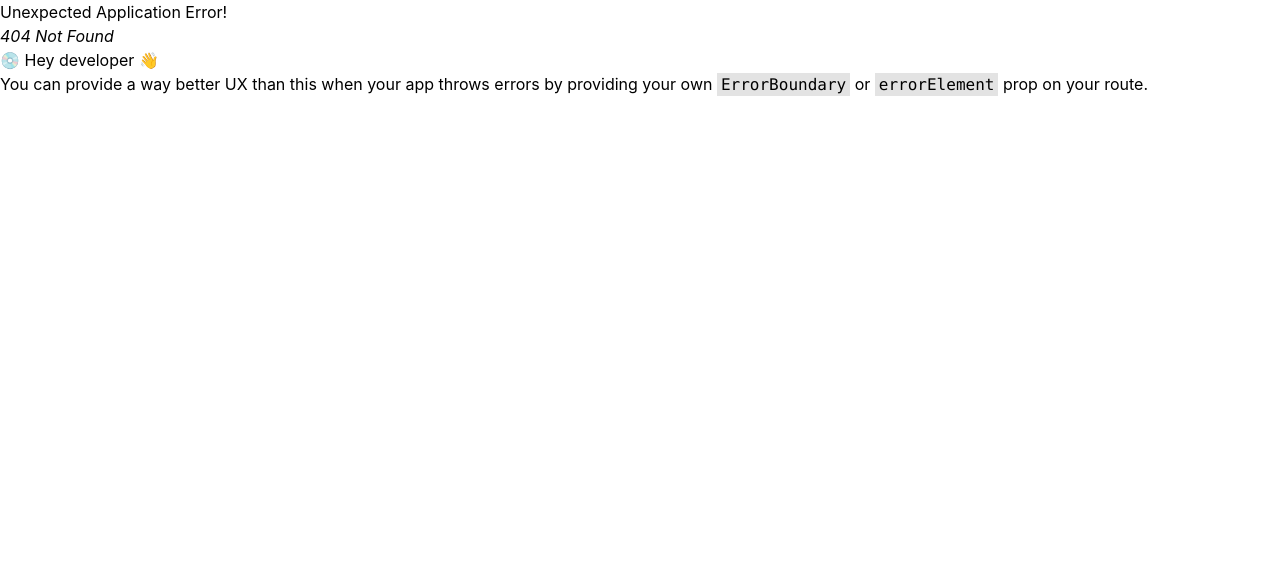
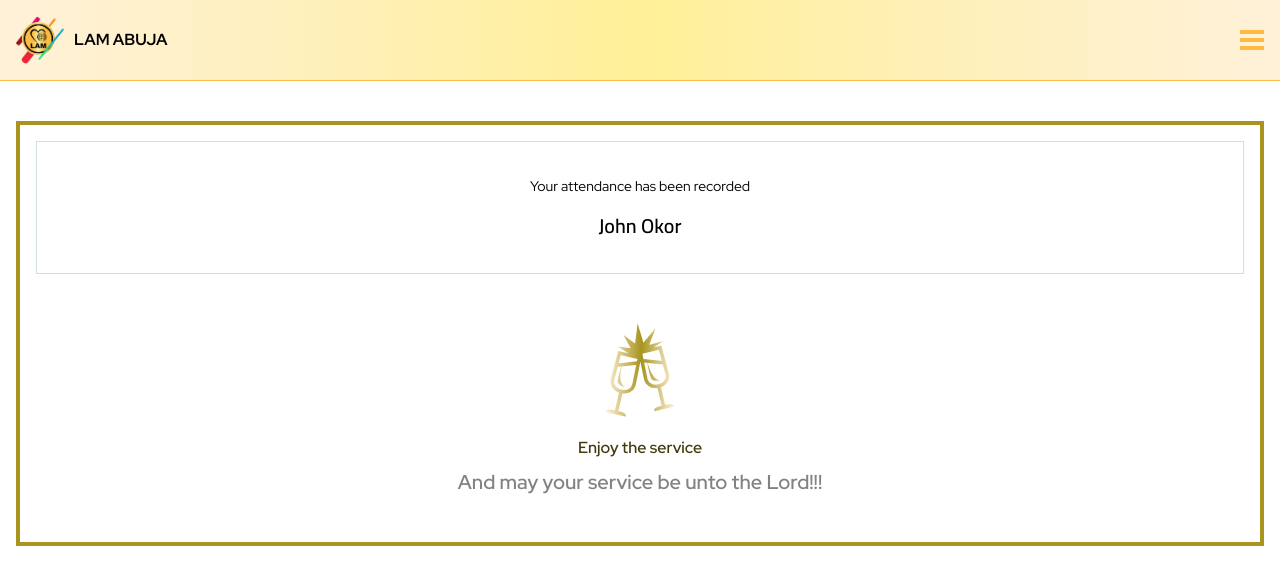
Before and after one commit to progressijuwe/lam-attendance-react, a React (Vite) app: page /confirmed in a window 1280 px wide. Before the commit this address had no page. Shown: the top 584 px of the page. Built offline with nearby package versions, Linux system fonts and the light colour scheme.

Commit message:
Confirmation Page

```diff
--- a/src/pages/AboutPage.jsx
+++ /dev/null
@@ -1,6 +0,0 @@
-export default function AboutPage(){
-
-    return(
-        <h1>About</h1>
-    )
-}
--- /dev/null
+++ b/src/pages/ConfirmationPage.jsx
@@ -0,0 +1,10 @@
+import ConfirmationSection from "../sections/confirmation/ConfirmationSection"
+
+export default function ConfirmationPage(){
+
+    return(
+        <div>
+            <ConfirmationSection />
+        </div>
+    )
+}
--- a/src/router.jsx
+++ b/src/router.jsx
@@ -1,7 +1,7 @@
 import { createBrowserRouter } from 'react-router-dom'
 import MainLayout from './layouts/MainLayout'
 import HomePage from './pages/HomePage'
-import AboutPage from './pages/AboutPage'
+import ConfirmationPage from './pages/ConfirmationPage'
 
 export const router = createBrowserRouter([
   {
@@ -9,7 +9,7 @@ export const router = createBrowserRouter([
     element: <MainLayout />,
     children: [
       { index: true,    element: <HomePage /> },
-      { path: 'about',  element: <AboutPage /> },
+      { path: 'confirmed',  element: <ConfirmationPage /> },
     ],
   },
 ])
--- /dev/null
+++ b/src/sections/confirmation/ConfirmationSection.jsx
@@ -0,0 +1,23 @@
+import glass from '../../assets/images/glass.png'
+
+export default function ConfirmationSection(){
+
+
+    return(
+        <section className="mt-10 px-4">
+            <div className="border-4 border-[#A8941F] p-4 flex flex-col gap-4">
+                <div className="flex flex-col gap-4 py-[33.5px] px-4 items-center border border-[#D2E1DA]">
+                    <p className="font-display text-sm text-black">Your attendance has been recorded</p>
+                    <h1 className="font-body text-xl font-semibold">John Okor</h1>
+                </div>
+                <div className="py-7.5 flex flex-col items-center gap-4">
+                    <img src={glass} alt='Celebration Glass Image' />
+                    <div className='flex flex-col gap-2'>
+                        <h2 className='text-base text-[#423A0C] font-display font-semibold text-center'>Enjoy the service</h2>
+                        <p className='text-center text-[#828282] text-xl font-display font-semibold'>And may your service be unto the Lord!!!</p>
+                    </div>
+                </div>
+            </div>
+        </section>
+    )
+}
--- a/src/sections/home/FormSection.jsx
+++ b/src/sections/home/FormSection.jsx
@@ -2,6 +2,7 @@ import Star from '../../assets/svg/star.svg?react'
 import FormField from '../../components/ui/FormField'
 import { formFields } from './formFields'
 import { useState } from 'react'
+import { useNavigate } from 'react-router-dom'
 
 
 export default function FormSection() {
@@ -14,6 +15,12 @@ export default function FormSection() {
         setFormValues(prev => ({ ...prev, [id]: value }))
     }
 
+    const navigate = useNavigate()
+
+    const handleSubmit = (e) => {
+        e.preventDefault()
+        navigate('/confirmed')
+    }
     const requiredFields = formFields.filter(f => f.required).map(f => f.id)
     const isComplete = requiredFields.every(id => {
     const value = formValues[id]
@@ -23,7 +30,7 @@ export default function FormSection() {
     })
 
     return (
-        <form className="flex flex-col gap-4 mt-4 w-full px-4 pb-10">
+        <form onSubmit={handleSubmit} className="flex flex-col gap-4 mt-4 w-full px-4 pb-10">
             <div className="flex gap-2 items-center font-display font-medium text-[#828282] text-[10px] py-3">
                 <p>Fields tagged with this star are required</p>
                 <Star className="size-3" />
```
Also changed, not shown: src/assets/images/glass.png (added), src/sections/confirmation/TeamSection.jsx (added).
